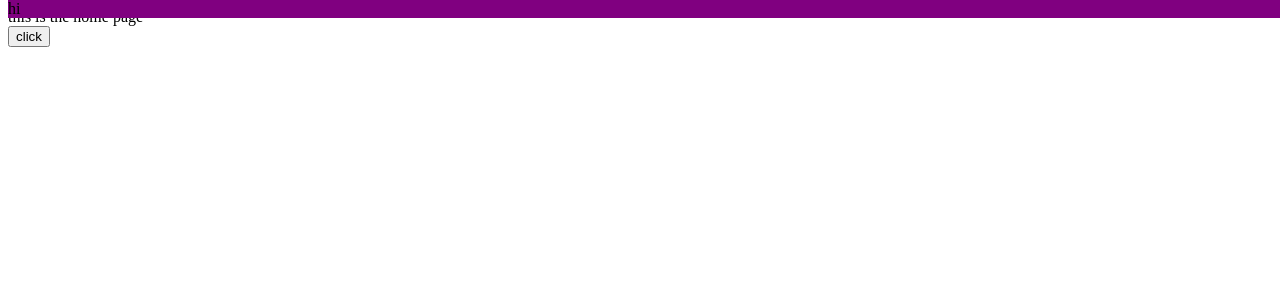
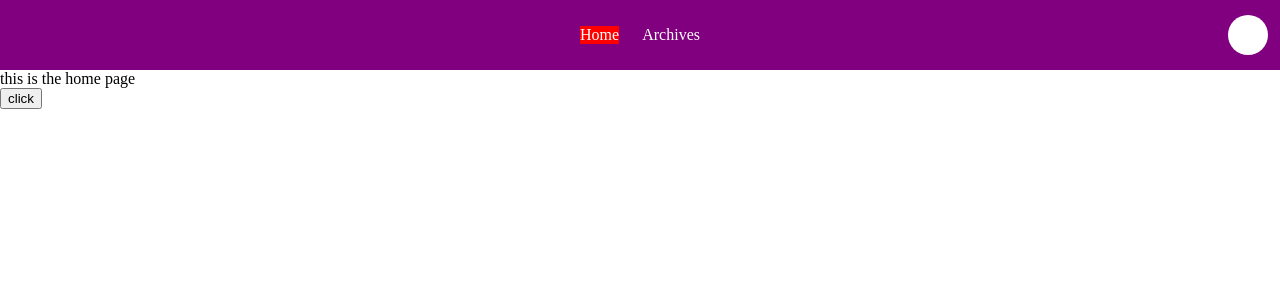
Before and after one commit to khgonzal/blog, a React (Create React App) app in the folder client/: page / in a window 1280 px wide. Shown: the top 300 px of the page. Built offline with nearby package versions, Linux system fonts and the light colour scheme.

Commit message:
navbar + styled components

```diff
--- a/client/public/index.html
+++ b/client/public/index.html
@@ -15,7 +15,7 @@
     -->
     <title>The Holistic Dev</title>
   </head>
-  <body>
+  <body style="margin: 0;">
     <noscript>You need to enable JavaScript to run this app.</noscript>
     <div id="root"></div>
     <!--
--- /dev/null
+++ b/client/src/components/Body/index.tsx
@@ -0,0 +1,8 @@
+import React from 'react'
+import { StyledBody } from './styles.d'
+
+const Body = ({children}: JSX.ElementChildrenAttribute) => {
+    return <StyledBody>{children}</StyledBody>
+}
+
+export { Body }
--- /dev/null
+++ b/client/src/components/Body/styles.d.ts
@@ -0,0 +1,7 @@
+import styled from 'styled-components';
+
+const StyledBody = styled.div`
+    margin-top: 70px;
+`
+
+export { StyledBody }
--- /dev/null
+++ b/client/src/components/NavBar/data.d.ts
@@ -0,0 +1,4 @@
+export const LinkData = [
+  { title: 'Home', path: '/' },
+  { title: 'Archives', path: '/archives' },
+];
--- a/client/src/components/NavBar/index.tsx
+++ b/client/src/components/NavBar/index.tsx
@@ -1,10 +1,29 @@
 import React from 'react';
-import { NavContainer } from './styles.d';
+import { useLocation } from 'react-router-dom';
+import {
+  NavContainer,
+  LinkContainer,
+  StyledLink,
+  StyledAvatar,
+} from './styles.d';
+import { LinkData } from './data.d';
 
 const NavBar = () => {
+  const location = useLocation();
+
   return (
     <NavContainer>
-      <div>hi</div>
+      <LinkContainer>
+        {LinkData.map((item) => {
+          const isActivePath: boolean = location.pathname === item.path;
+          return (
+            <StyledLink key={item.title} isActive={isActivePath} to={item.path}>
+              {item.title}
+            </StyledLink>
+          );
+        })}
+      </LinkContainer>
+        <StyledAvatar />
     </NavContainer>
   );
 };
--- a/client/src/components/NavBar/styles.d.ts
+++ b/client/src/components/NavBar/styles.d.ts
@@ -1,3 +1,4 @@
+import { NavLink } from 'react-router-dom';
 import styled from 'styled-components';
 
 const NavContainer = styled.div`
@@ -5,6 +6,40 @@ const NavContainer = styled.div`
   top: 0;
   width: 100%;
   background-color: purple;
+  height: 70px;
+  display: flex;
+  justify-content: center;
+  align-items: center;
+  z-index: 100;
 `;
 
-export { NavContainer };
+const LinkContainer = styled.div`
+  width: 120px;
+  display: flex;
+  justify-content: space-between;
+`;
+
+const StyledLink = styled(NavLink)`
+  color: white;
+  text-decoration: none;
+  ${(link) => link.isActive && 'background-color: red;'};
+
+  &:hover {
+    background-color: pink;
+  }
+
+  &:active {
+    background-color: blue;
+  }
+`;
+
+const StyledAvatar = styled.div`
+  background-color: white;
+  border-radius: 50%;
+  width: 40px;
+  height: 40px;
+  position: fixed;
+  right: 12px;
+`;
+
+export { NavContainer, LinkContainer, StyledLink, StyledAvatar };
--- a/client/src/pages/Archives/index.tsx
+++ b/client/src/pages/Archives/index.tsx
@@ -1,9 +1,11 @@
 import React from 'react';
+import { NavBar } from '../../components/NavBar';
 
 
 const Archives = () => {
   return (
     <>
+       <NavBar />
       <div>this is the archive page yo</div>
     </>
   );
--- a/client/src/pages/Home/index.tsx
+++ b/client/src/pages/Home/index.tsx
@@ -1,5 +1,6 @@
 import React from 'react';
 import { useNavigate } from 'react-router-dom';
+import { Body } from '../../components/Body';
 import { NavBar } from '../../components/NavBar/index';
 
 const Home = () => {
@@ -7,8 +8,10 @@ const Home = () => {
   return (
     <>
       <NavBar />
-      <div>this is the home page</div>
-      <button onClick={() => navigate('/archives')}>click</button>
+      <Body>
+        <div>this is the home page</div>
+        <button onClick={() => navigate('/archives')}>click</button>
+      </Body>
     </>
   );
 };
```
